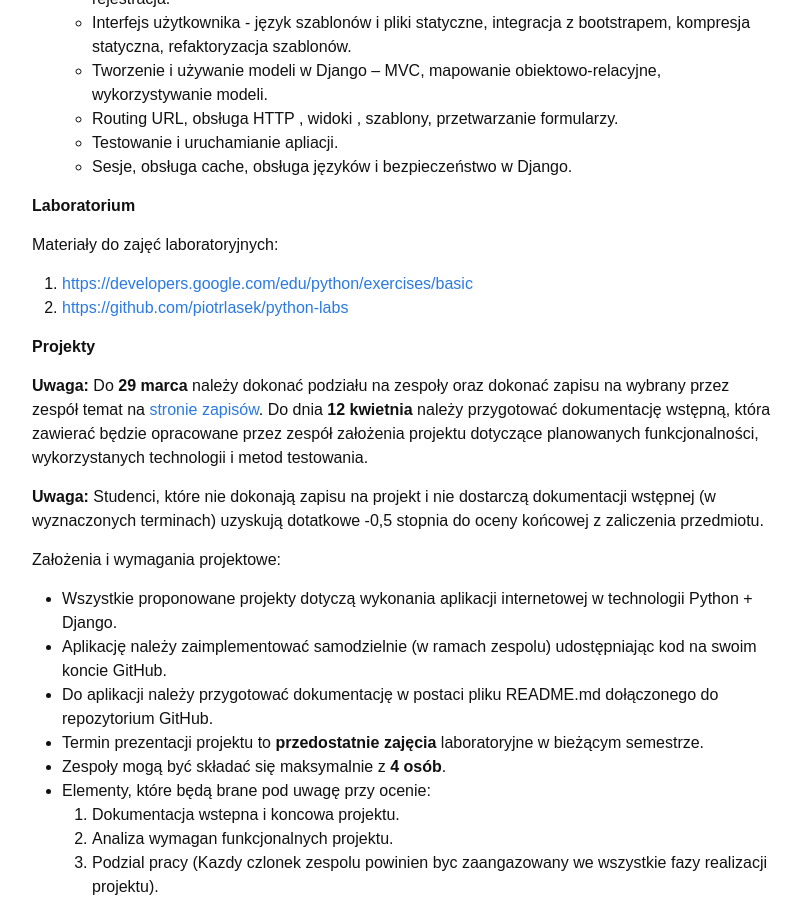
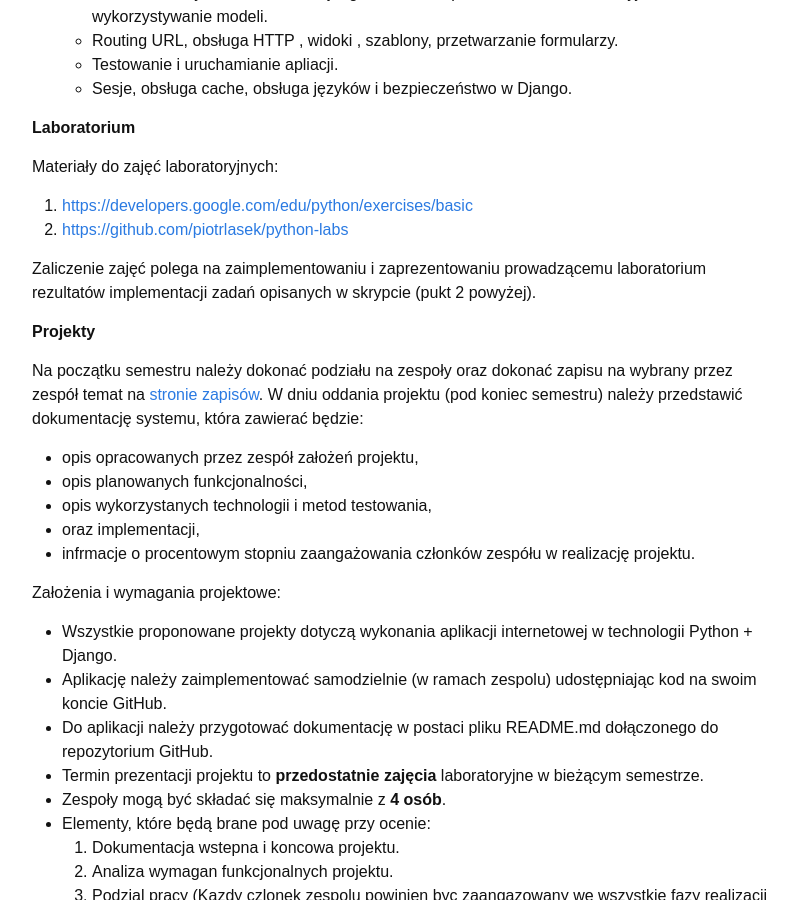
Before and after one commit to piotrlasek/piotrlasek.github.io, a Jekyll site: the page built from for-students/ai2.md, in a window 1280 px wide and 900 px high, scrolled down 1700 px. Shown: the whole window, without its empty margins (238-1040 px from the left). Built offline with Jekyll 4.4.1, drawn with Linux system fonts in a browser that asks for light colours; some of the changed text lies outside the part shown.

Commit message:
some changes

```diff
--- a/for-students/ai2.md
+++ b/for-students/ai2.md
@@ -7,19 +7,12 @@
 
 <img src="https://www.python.org/static/community_logos/python-logo-master-v3-TM.png" width="300px">
 
-# Informacje
-
-
-**Uwaga: Zajęcia grupy L4 (czwartek, godz. 9:45) w dniu 20 grudnia, nie odbędą się!**
-
 Zasady zaliczenia:
 * Terminy kolokwiów i egzaminu:
-  * **I kolokwium: 11 grudnia 2018 r.**
+  * **I kolokwium: ___________**
   * **II kolokwium: ___________**
   <!-- * **Egzamin: _do ustalenia_** -->
-  * [Przykładowe materiały do przygotowania do
-  kolokwium](ai2-test-demo.pdf)
-
+  * [Przykładowe materiały do przygotowania do kolokwium](ai2-test-demo.pdf)
 * Laboratorium
 * Projekt
 
@@ -69,12 +62,19 @@
 1. [https://developers.google.com/edu/python/exercises/basic](https://developers.google.com/edu/python/exercises/basic)
 2. [https://github.com/piotrlasek/python-labs](https://github.com/piotrlasek/python-labs)
 
+Zaliczenie zajęć polega na zaimplementowaniu i zaprezentowaniu
+prowadzącemu laboratorium rezultatów implementacji zadań opisanych w
+skrypcie (pukt 2 powyżej).
+
 # Projekty
 
-**Uwaga:** Do **29 marca** należy dokonać podziału na zespoły oraz dokonać zapisu na wybrany przez
-zespół temat na [stronie zapisów](https://docs.google.com/document/d/1tURNaPUu03KfPaMrOn8Kb6PSmH2685Tg2W3A_u4IsP8/edit?usp=sharing). Do dnia **12 kwietnia** należy przygotować dokumentację wstępną, która zawierać będzie opracowane przez zespół założenia projektu dotyczące planowanych funkcjonalności, wykorzystanych technologii i metod testowania.
-
-**Uwaga:** Studenci, które nie dokonają zapisu na projekt i nie dostarczą dokumentacji wstępnej (w wyznaczonych terminach) uzyskują dotatkowe -0,5 stopnia do oceny końcowej z zaliczenia przedmiotu.
+Na początku semestru należy dokonać podziału na zespoły oraz dokonać zapisu na wybrany przez
+zespół temat na [stronie zapisów](https://docs.google.com/document/d/1tURNaPUu03KfPaMrOn8Kb6PSmH2685Tg2W3A_u4IsP8/edit?usp=sharing). W dniu oddania projektu (pod koniec semestru) należy przedstawić dokumentację systemu, która zawierać będzie:
+* opis opracowanych przez zespół założeń projektu,
+* opis planowanych funkcjonalności,
+* opis wykorzystanych technologii i metod testowania,
+* oraz implementacji,
+* infrmacje o procentowym stopniu zaangażowania członków zespółu w realizację projektu.
 
 Założenia i wymagania projektowe:
 * Wszystkie proponowane projekty dotyczą wykonania aplikacji internetowej w technologii
```
Also changed, not shown: 2 other files.
